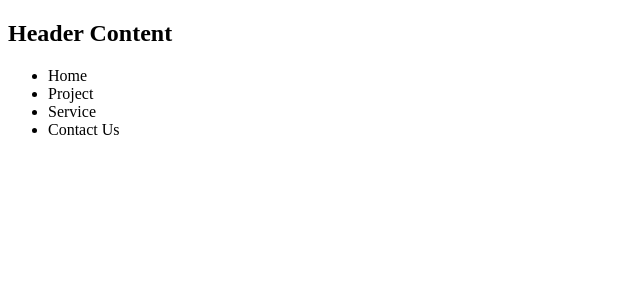
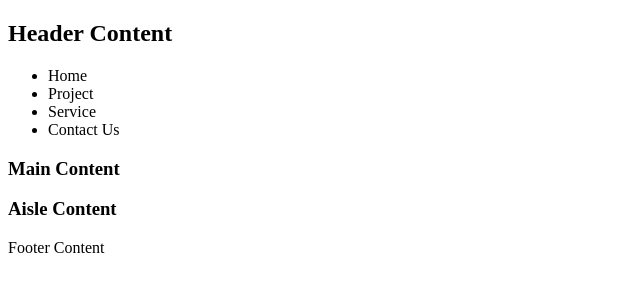
Before and after one commit to JuliusMiguelDitan1/wdd131, a plain HTML site: page week01/basic-layout.html in a window 1280 px wide. Shown: the whole page, without its empty margins (0-640 px from the left). Drawn offline with Linux system fonts and the light colour scheme.

Commit message:
08/05/2025 - 11:47

```diff
--- a/week01/basic-layout.html
+++ b/week01/basic-layout.html
@@ -18,13 +18,17 @@
 </header>
 <main>
 <div class="left">
-
+    <h3>Main Content</h3>
 </div>
 
 <div class="right">
-
+    <h3>Aisle Content</h3>
 </div>
 
 </main>
 
+<footer>
+    <p>Footer Content</p>
+</footer>
+
 </html>
```
